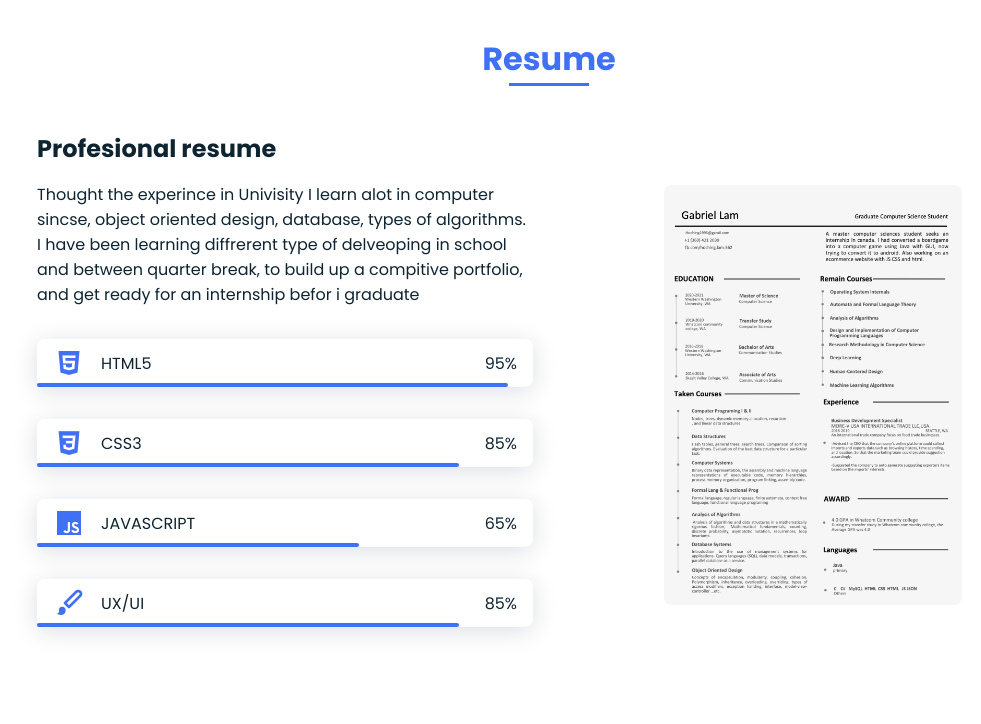
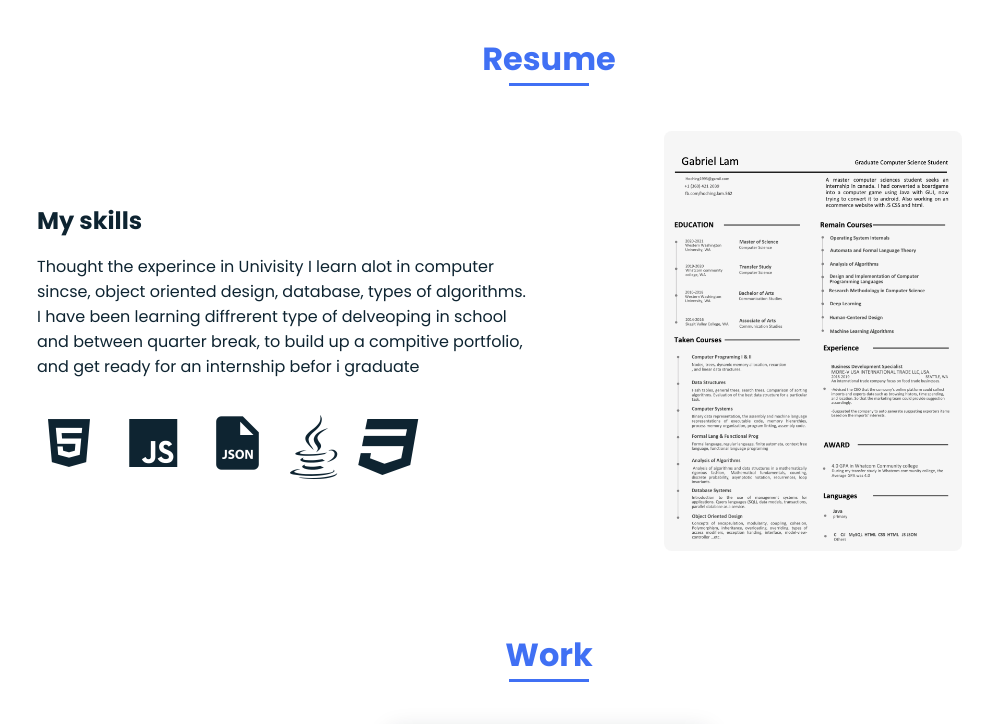
Before and after one commit to hoching1995/Portfolio, a plain HTML site: page index.html in a window 1280 px wide. Shown: the part 1400-2124 px from the top of the page, without its empty margins (91-1072 px from the left). Drawn offline with nearby package versions, Linux system fonts and the light colour scheme; grey boxes are pictures that could not be loaded.

Commit message:
update resume icon section

```diff
--- a/assets/css/styles.css
+++ b/assets/css/styles.css
@@ -342,9 +342,9 @@ img {
 }
 
 .resume__icon {
-    font-size: 2rem;
+    font-size: 4rem;
     margin-right: var(--mb-2);
-    color: var(--first-color);
+    color: var(--second-color);
 }
 
 .resume__names {
@@ -554,7 +554,8 @@ img {
         margin-top: 30%;
     }
     .home__img {
-        margin-right: 15%;
+        display: flex;
+        max-width: 1024px;
     }
 }
 
@@ -566,7 +567,4 @@ img {
     .home__data {
         margin-top: 30%;
     }
-    .home__img {
-        margin-right: 25%;
-    }
 }
--- a/assets/js/main.js
+++ b/assets/js/main.js
@@ -49,6 +49,7 @@ sr.reveal('.resume__subtitle', {});
 sr.reveal('.resume__text', {});
 sr.reveal('.resume__data', { interval: 200 });
 sr.reveal('.resume__img', { delay: 600 });
+sr.reveal('.resume__icon', { interval: 200 });
 
 /*SCROLL WORK*/
 sr.reveal('.work__img', { interval: 200 });
--- a/index.html
+++ b/index.html
@@ -28,7 +28,7 @@
                     <li class="nav__item"><a href="#about" class="nav__link">About</a></li>
                     <li class="nav__item"><a href="#resume" class="nav__link">resume</a></li>
                     <li class="nav__item"><a href="#work" class="nav__link">Work</a></li>
-                    <li class="nav__item"><a href="#contact" class="nav__link">Contact</a></li>
+
                 </ul>
             </div>
 
@@ -44,7 +44,7 @@
             <div class="home__data">
                 <h1 class="home__title">Hi,<br>I'am <span class="home__title-color">Gabriel</span><br> Master Student<br>In Computer Sincese</h1>
 
-                <a href="#" class="button">Contact</a>
+                <a href="mailto: hoching1995@gmail.com" class="button">Contact</a>
             </div>
             <div class="home__img">
                 <img src="assets/img/profile-2.jpg" alt="">
@@ -63,8 +63,8 @@
                 <div>
                     <h2 class="about__subtitle">BackGround of Me </h2>
                     <p class="about__text">A Master Computer Since student at Western Washington University, born and raised in Hong Kong. Enjoy codding, hiking, traveling, and gaming. I am an outgoing person, have been to over 30 countries, and decided to settle down my life
-                        and continue my career as a software developer. I started learning programming in September 2019, and January 2021 will be the first quarter that enrolls in masterclasses. During this year, I have created an E-commerce website,
-                        DeadWood board Game, and working on a chess game on the Android platform. In the future, I will be working on more projects and be a better developer!
+                        and continue my career as a software developer. I started learning programming in September 2019, and January 2021 will be the first quarter enroll in masterclasses. Just one year, I have created an E-commerce website, DeadWood
+                        board Game, and working on a chess game on the Android platform. In the future, I will be working on more projects and be a better developer!
                     </p>
                 </div>
             </div>
@@ -76,57 +76,20 @@
 
             <div class="resume__container bd-grid">
                 <div>
-                    <h2 class="resume__subtitle">Profesional resume</h2>
+                    <h2 class="resume__subtitle">My skills</h2>
                     <p class="resume__text">Thought the experince in Univisity I learn alot in computer sincse, object oriented design, database, types of algorithms. I have been learning diffrerent type of delveoping in school and between quarter break, to build up a compitive
                         portfolio, and get ready for an internship befor i graduate </p>
-                    <div class="resume__data">
-                        <div class="resume__names">
-                            <i class='bx bxl-html5 resume__icon'></i>
-                            <span class="resume__name">HTML5</span>
-                        </div>
-                        <div class="resume__bar resume__html">
+                    <i class='bx bxl-html5 resume__icon'></i>
+                    <i class='bx bxl-javascript resume__icon'></i>
+                    <i class='bx bxs-file-json resume__icon'></i>
+                    <i class="fab fa-java resume__icon"></i>
+                    <i class="fab fa-css3 resume__icon"></i>
 
-                        </div>
-                        <div>
-                            <span class="resume__percentage">95%</span>
-                        </div>
-                    </div>
-                    <div class="resume__data">
-                        <div class="resume__names">
-                            <i class='bx bxl-css3 resume__icon'></i>
-                            <span class="resume__name">CSS3</span>
-                        </div>
-                        <div class="resume__bar resume__css">
 
-                        </div>
-                        <div>
-                            <span class="resume__percentage">85%</span>
-                        </div>
-                    </div>
-                    <div class="resume__data">
-                        <div class="resume__names">
-                            <i class='bx bxl-javascript resume__icon'></i>
-                            <span class="resume__name">JAVASCRIPT</span>
-                        </div>
-                        <div class="resume__bar resume__js">
 
-                        </div>
-                        <div>
-                            <span class="resume__percentage">65%</span>
-                        </div>
-                    </div>
-                    <div class="resume__data">
-                        <div class="resume__names">
-                            <i class='bx bxs-paint resume__icon'></i>
-                            <span class="resume__name">UX/UI</span>
-                        </div>
-                        <div class="resume__bar resume__ux">
 
-                        </div>
-                        <div>
-                            <span class="resume__percentage">85%</span>
-                        </div>
-                    </div>
+
+
                 </div>
 
                 <div>
@@ -157,7 +120,7 @@
                 </div>
 
                 <div class="sub-section2">
-                    <div class="work__img ">
+                    <div class="work__img">
                         <a href="https://github.com/hoching1995/DeadWood "><img src="assets/img/work1.png "></a>
                     </div>
                     <div class="sub-section-text">
@@ -212,10 +175,10 @@
 
 
     <!--===== SCROLL REVEAL =====-->
-    <script src="https://unpkg.com/scrollreveal "></script>
+    <script src="https://unpkg.com/scrollreveal"></script>
 
     <!--===== MAIN JS =====-->
-    <script src="assets/js/main.js "></script>
+    <script src="assets/js/main.js"></script>
 </body>
 
 </html>
```
